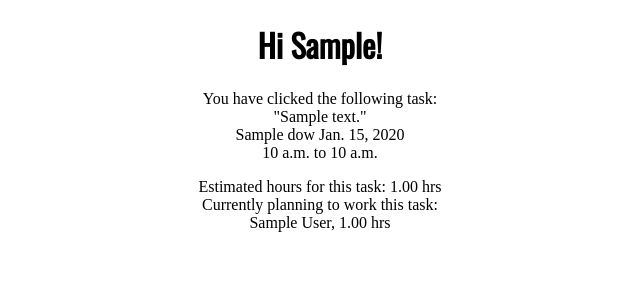
After one commit to adrianboyko/xerocraft-django, a Django app: template tasks/templates/tasks/offer_task.html in a window 1280 px wide. The commit adds this page. Shown: the top 300 px of the page, without its empty margins (320-960 px from the left). Run offline with Django 3.2, Linux system fonts and the light colour scheme; tables that the repository leaves empty hold one stand-in row (values such as "Sample post"); the template is opened without the code that fills it: values that come from a table or form of the project are taken from there, most other values are stand-ins (such as "Sample title", 1, 10 or a date in 2020).

Commit message:
Changes related to email nag and the urls the email links to.

```diff
--- a/tasks/admin.py
+++ b/tasks/admin.py
@@ -146,7 +146,7 @@ class TaskAdmin(admin.ModelAdmin):
 
     actions = [toggle_task_nags]
     filter_horizontal = ['eligible_claimants', 'eligible_tags']
-    list_display = ['short_desc', 'scheduled_weekday', 'scheduled_date', 'start_time', 'owner', 'should_nag', 'work_done', 'reviewer', 'work_accepted']
+    list_display = ['pk', 'short_desc', 'scheduled_weekday', 'scheduled_date', 'start_time', 'owner', 'should_nag', 'work_done', 'reviewer', 'work_accepted']
 
     fieldsets = [
 
--- a/tasks/management/commands/nag.py
+++ b/tasks/management/commands/nag.py
@@ -56,7 +56,7 @@ class Command(BaseCommand):
                 'token': b64,
                 'member': member,
                 'tasks': tasks,
-                'host': 'http://xerocraft-django.herokuapp.com'
+                'host': 'http://xerocraft-django.herokuapp.com' #'http://192.168.1.101:8000'
             })
             subject = 'Call for Volunteers'
             from_email = 'Volunteer Coordinator <volunteer@xerocraft.org>'
--- a/tasks/models.py
+++ b/tasks/models.py
@@ -1,5 +1,5 @@
 from django.db import models
-from datetime import date, timedelta
+from datetime import date, timedelta, datetime
 from members import models as mm
 from decimal import Decimal
 
@@ -385,17 +385,33 @@ class Task(make_TaskMixin("Tasks")):
             return False, "A task corresponding to a ScheduledTaskTemplate must have a scheduled date."
         return True, "Looks good."
 
+    def unclaimed_hours(self):
+        unclaimed_hours = self.work_estimate
+        for claim in self.claim_set.all():
+            if claim.status == claim.CURRENT:
+                unclaimed_hours -= claim.hours_claimed
+        assert(unclaimed_hours >= 0.0)
+        return unclaimed_hours
+
     def is_fully_claimed(self):
         """
         Determine whether all the hours estimated for a task have been claimed by one or more members.
         :return: True or False
         """
-        unclaimed_hours = self.work_estimate
-        for claim in self.claim_set.all():
-            if claim.status == claim.CURRENT:
-                unclaimed_hours -= claim.hours_claimed
-        assert(unclaimed_hours >= 0.0)
+        unclaimed_hours = self.unclaimed_hours()
         return not unclaimed_hours
+
+    def duration(self):
+        if not self.end_time: return None
+        if not self.start_time: return None
+        start_datetime = datetime.combine(date.today(), self.start_time)
+        end_date = date.today()
+        if self.end_time < self.start_time:
+            end_date += 1
+        end_datetime = datetime.combine(end_date, self.end_time)
+        duration = end_datetime - start_datetime
+        hours = duration.seconds/3600.0
+        return hours
 
     def all_eligible_claimants(self):
         """
--- a/tasks/templates/tasks/email_nag_template.html
+++ b/tasks/templates/tasks/email_nag_template.html
@@ -4,7 +4,7 @@
 <p>Xerocraft needs your help with the following tasks which are scheduled within the next 7 days but still need to be staffed:</p>
 <ul>
 {% for task in tasks %}
-    <li><a href="{{host}}{% url 'task:nudge-info' task_pk=task.pk auth_token=token %}" mc:disable-tracking>{{task.full_desc}}</a></li>
+    <li><a href="{{host}}{% url 'task:offer-task' task_pk=task.pk auth_token=token %}" mc:disable-tracking>{{task.full_desc}}</a></li>
     {% endfor %}
 </ul>
 </body>
--- /dev/null
+++ b/tasks/templates/tasks/offer_task.html
@@ -0,0 +1,39 @@
+<!DOCTYPE html>
+<html lang="en">
+<head>
+    <title>Task Offer</title>
+    <meta charset="UTF-8">
+    <meta name="viewport" content="width=device-width, initial-scale=1.0">
+    <link rel="stylesheet" type="text/css" href="http://fonts.googleapis.com/css?family=Oswald">
+    <style>
+        body { text-align: center; }
+        ul { margin-top: 0pt; }
+        h1 { font-family: Oswald; }
+        button { font-family: Oswald; font-size:16pt; }
+    </style>
+</head>
+<body>
+    <h1>Hi {{member.first_name}}!</h1>
+    <p>
+        You have clicked the following task:
+        <br/>"{{task.short_desc}}"
+        <br/>{{dow}} {{task.scheduled_date}}
+        <br/>{{task.start_time}} to {{task.end_time}}
+    </p>
+
+    <p>
+        Estimated hours for this task: {{task.work_estimate}} hrs
+        {% if claims %}
+            <br/>Currently planning to work this task:
+            {% for claim in claims %}
+                <br/>{{claim.member}}, {{claim.hours_claimed}} hrs
+            {% endfor %}
+        {% else %}
+            <br/>Nobody is helping with this task, yet.
+        {% endif %}
+    </p>
+        {% if max_hrs_to_claim > 0 %}
+            <button type="button">Claim {{max_hrs_to_claim}} hrs</button>
+        {% endif %}
+</body>
+</html>
--- a/tasks/urls.py
+++ b/tasks/urls.py
@@ -5,6 +5,6 @@ from . import views
 urlpatterns = [
 
     # Part of the nag (aka "nudge") system:
-    url(r'^nudge-info/(?P<task_pk>[0-9]+)_(?P<auth_token>[-_a-zA-Z0-9]{32})/', views.nudge_info, name='nudge-info'),
+    url(r'^offer-task/(?P<task_pk>[0-9]+)_(?P<auth_token>[-_a-zA-Z0-9]{32})/$', views.offer_task, name='offer-task'),
 
 ]
```
Also changed, not shown: tasks/views.py (+23 -3 lines).
